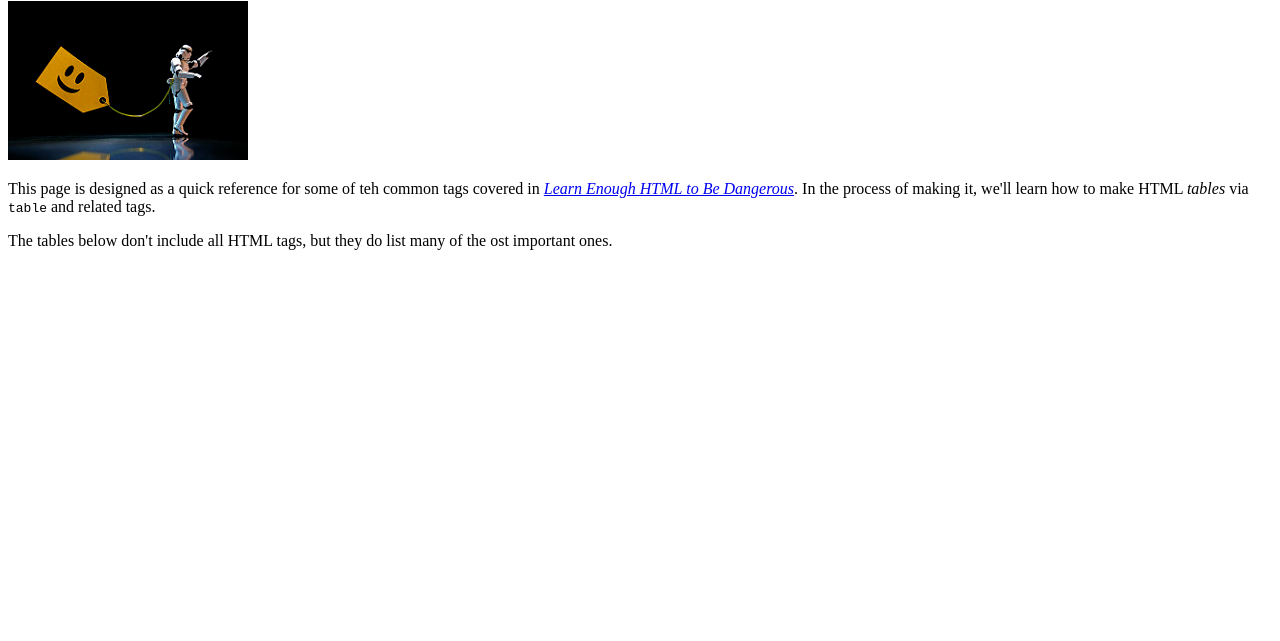
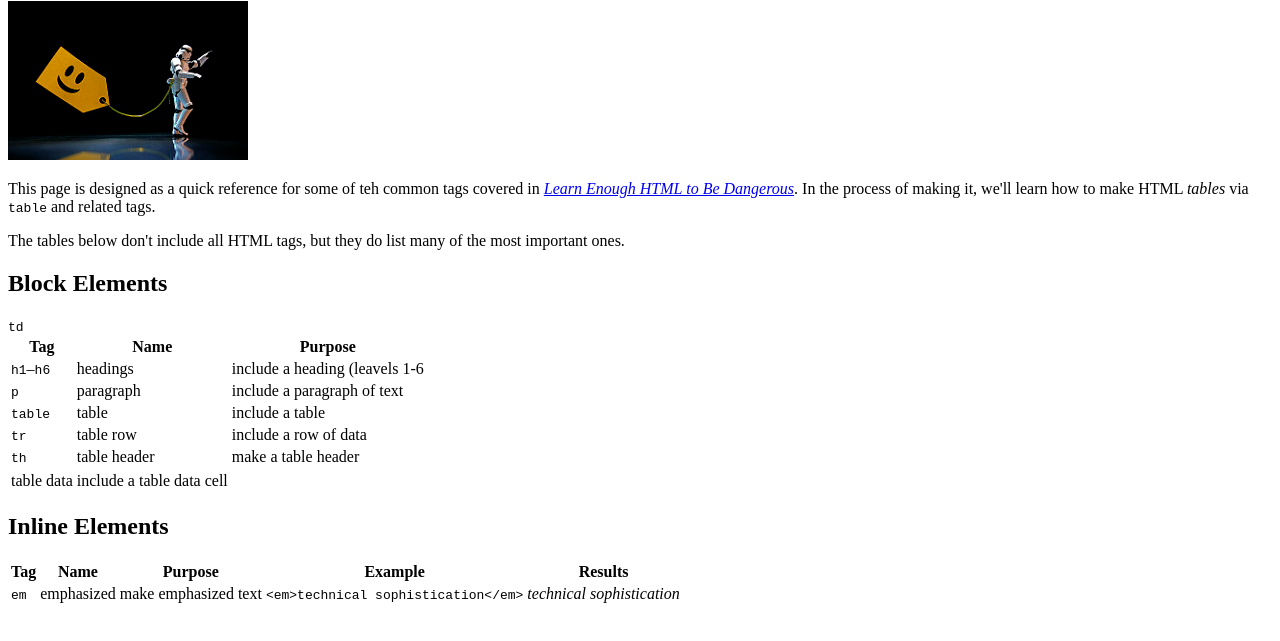
Before and after one commit to andrewsbusby/sample_website, a plain HTML site: page tags.html in a window 1280 px wide. Shown: the part 79-720 px from the top of the page. Drawn offline with Linux system fonts and the light colour scheme; files whose address does not match are found by name.

Commit message:
add tags page 2

```diff
--- a/tags.html
+++ b/tags.html
@@ -14,8 +14,64 @@
     </p>
 
     <p>
-        The tables below don't include all HTML tags, but they do list many of the ost important ones.
+        The tables below don't include all HTML tags, but they do list many of the most important ones.
     </p>
+
+    <h2>Block Elements</h2>
+    <table>
+        <tr>
+            <th>Tag</th>
+            <th>Name</th>
+            <th>Purpose</th>
+        </tr>
+        <tr>
+            <td><code>h1</code>&ndash;<code>h6</code></td>
+            <td>headings</td>
+            <td>include a heading (leavels 1-6</td>
+        </tr>
+        <tr>
+            <td><code>p</code></td>
+            <td>paragraph</td>
+            <td>include a paragraph of text</td>
+        </tr>
+        <tr>
+            <td><code>table</code></td>
+            <td>table</td>
+            <td>include a table</td>
+        </tr>
+        <tr>
+            <td><code>tr</code></td>
+            <td>table row</td>
+            <td>include a row of data</td>
+        </tr>
+        <tr>
+            <td><code>th</code></td>
+            <td>table header</td>
+            <td>make a table header</td>
+        </tr>
+        <tr><code>td</code></tr>
+        <td>table data</td>
+        <td>include a table data cell</td>
+    </table>
+
+    <h2>Inline Elements</h2>
+
+    <table>
+        <tr>
+            <th>Tag</th>
+            <th>Name</th>
+            <th>Purpose</th>
+            <th>Example</th>
+            <th>Results</th>
+        </tr>
+        <tr>
+            <td><code>em</code></td>
+            <td>emphasized</td>
+            <td>make emphasized text</td>
+            <td><code>&lt;em&gt;technical sophistication&lt;/em&gt;</code></td>
+            <td><em>technical sophistication</em></td>
+        </tr>
+    </table>
 
     </body>
 </html>
```
